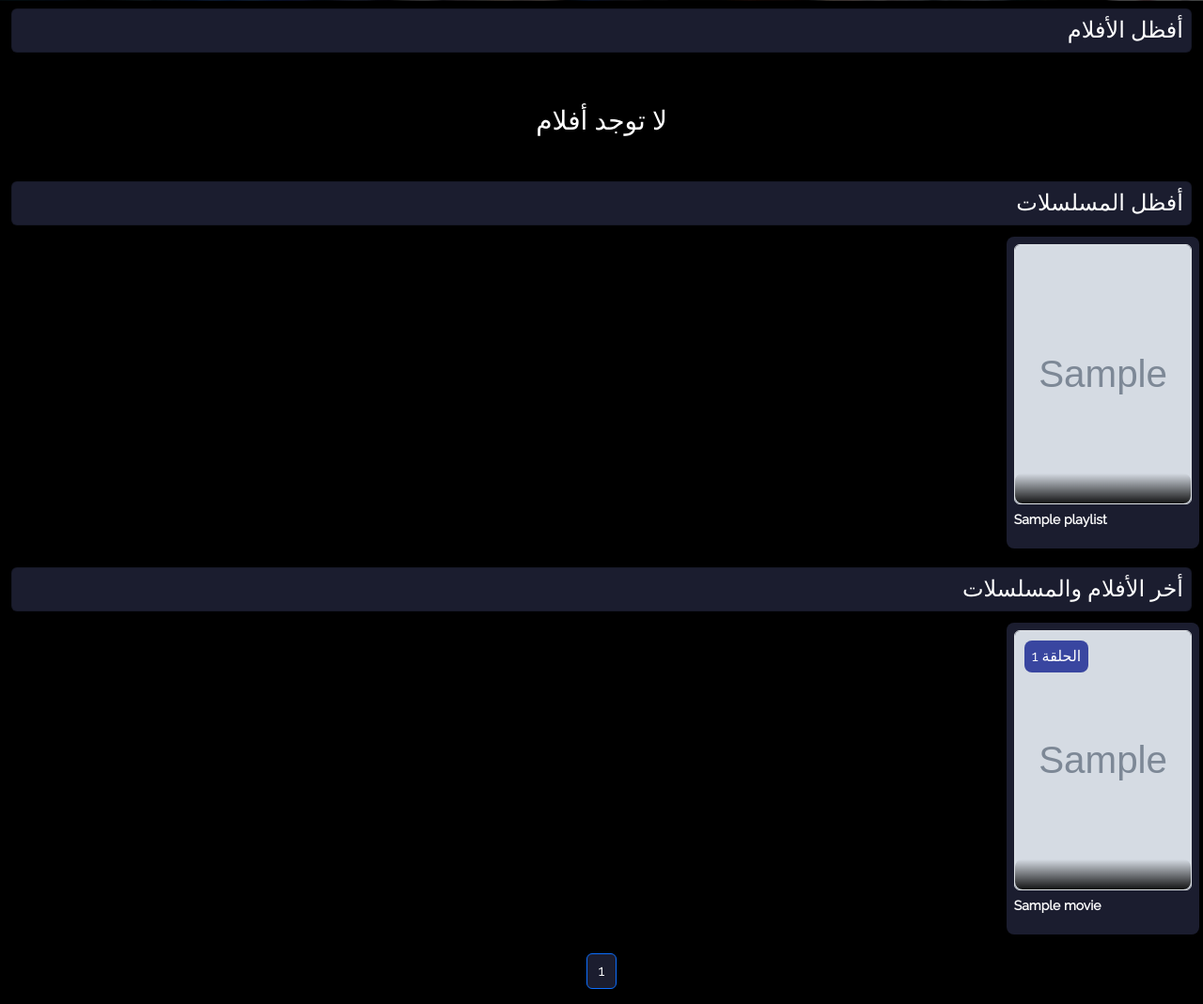
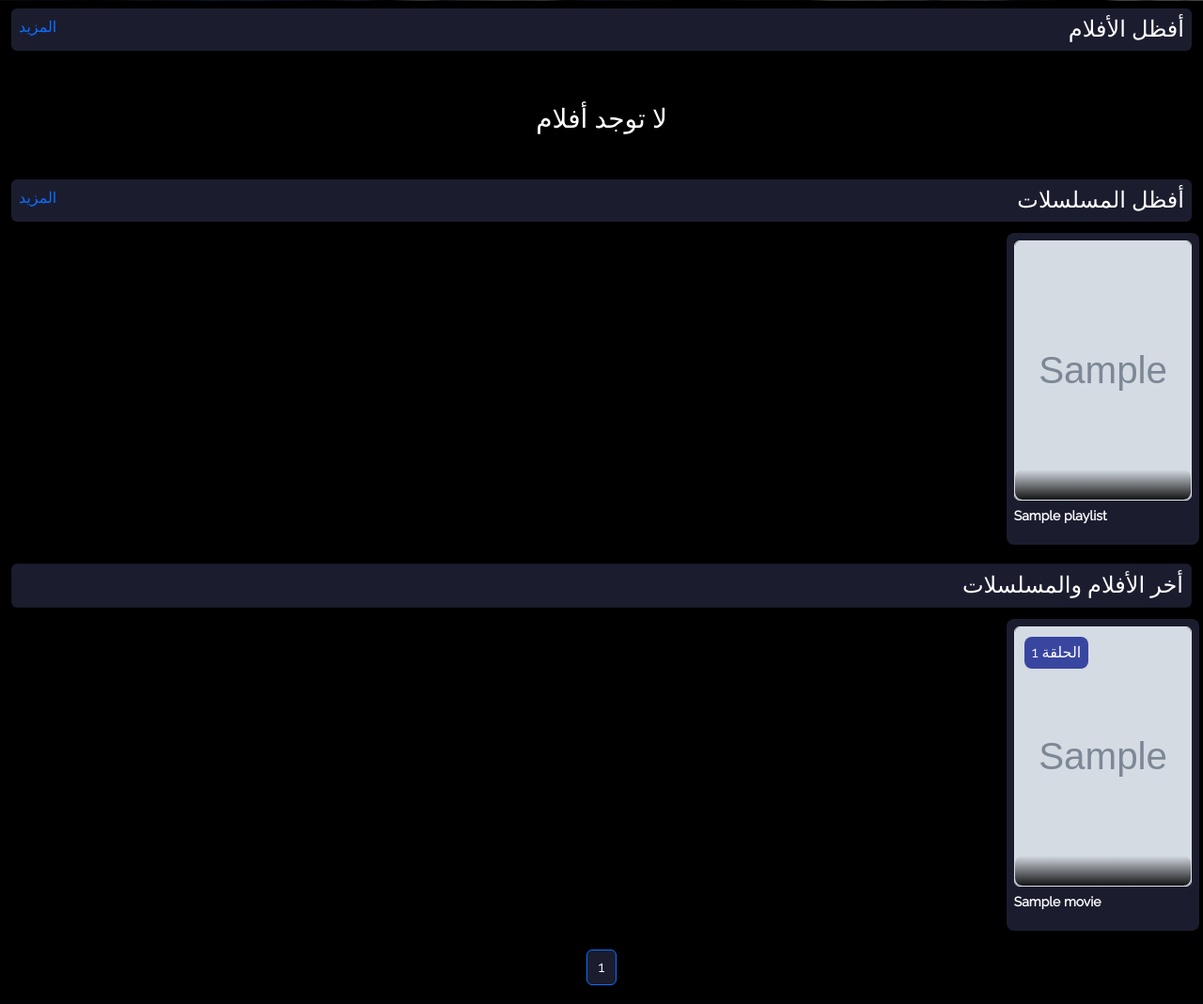
Before and after one commit to hagmir7/freedaz, a Django app: page / in a window 1280 px wide. Shown: the part 560-1629 px from the top of the page at 94% size. Run offline with Django 4.2, Linux system fonts and the light colour scheme; tables that the repository leaves empty hold one stand-in row (values such as "Sample post"); grey boxes marked "Sample" are stand-in pictures.

Commit message:
lat update

```diff
--- a/templates/base.html
+++ b/templates/base.html
@@ -5,7 +5,7 @@
 <head>
     <meta charset="UTF-8">
     <meta name="viewport" content="width=device-width, initial-scale=1.0">
-    <title>{% if title %} {{ title }} {% else %} تحمل ومشاهدة أخر الأفلام والمسلسلات {% endif %}</title>
+    <title>{% if title %} {{ title }} {% else %} تحميل ومشاهدة أخر الأفلام والمسلسلات {% endif %}</title>
     <link rel="stylesheet" href="{% static 'style.css' %}">
     {% block head %}{% endblock head %}
     <!-- Bootsrap rtl -->
--- a/templates/components/movies.html
+++ b/templates/components/movies.html
@@ -2,7 +2,7 @@
 <div class="container-xxl mt-2">
     <div class="row">
         {% for movie in movies  %}
-            <div class="p-0 m-0 mb-3 col-md-4 col-6 p-1">
+        <div class="m-0 mb-3 col-6 col-sm-4 col-md-3 col-lg-2 col-xl-2 p-1">
             <div class="movie-card m-0">
                 <div class="rounded p-0 overflow-hidden border position-relative">
                     <a href="/movie/{{ movie.slug }}">
--- a/video/templates/list/list.html
+++ b/video/templates/list/list.html
@@ -2,7 +2,7 @@
 {% load static %}
 
 {% block content %}
-<div class="container-fluid mt-2">
+<div class="container-xxl mt-2">
     <div class="row">
         {% for list in lists %}
         <div class="p-0 m-0 mb-3 col-md-2 p-1">
--- a/video/templates/movies.html
+++ b/video/templates/movies.html
@@ -2,7 +2,7 @@
 {% load static %}
 
 {% block content %}
-<div class="container-fluid mt-2">
+<div class="container-xxl mt-2">
     <div class="bg-card p-2 mb-2 d-flex">
         <a href="{% url 'movies_new' %}" class="px-2">أفلام جديدة</a>
         <a href="{% url 'movies_best' %}" class="px-2">أفلام شائعة</a>
@@ -14,7 +14,7 @@
     </div>
   <div class="row">
     {% for list in lists %}
-          <div class="p-0 m-0 mb-3 col-md-2 col-6 p-1">
+          <div class="m-0 mb-3 col-6 col-sm-4 col-md-3 col-lg-2 col-xl-2 p-1">
             <div class="movie-card">
              <div class="rounded p-0 overflow-hidden border position-relative">
                  <a href="/play-list/{{ list.slug }}">
--- a/video/templates/video/index.html
+++ b/video/templates/video/index.html
@@ -15,13 +15,14 @@
     </div>
 </div>
 
-<div class="container-fluid mt-2">
-    <div class="card bg-card mb-2">
-        <h2 class="h4 text-white p-2 m-0">أفظل الأفلام</h2>
+<div class="container-xxl mt-2">
+    <div class="bg-card mb-2 p-2 d-flex justify-content-between rounded">
+        <h2 class="h4 text-white m-0">أفظل الأفلام</h2>
+        <a href="{% url 'movies_best' %}">المزيد</a>
     </div>
     <div class="row">
         {% for movie in best_movies %}
-        <div class="m-0 mb-3 col-md-2 col-6 p-1">
+        <div class="m-0 mb-3 col-6 col-sm-4 col-md-3 col-lg-2 col-xl-2 p-1">
             <div class="movie-card m-0">
              <div class="rounded p-0 overflow-hidden border position-relative">
                  <a href="/movie/{{ movie.slug }}">
@@ -55,12 +56,13 @@
         <h1 class="text-center my-5 text-white h3">لا توجد أفلام</h1>
         {% endfor %}
     </div>
-    <div class="card bg-card mb-2">
-        <h2 class="h4 text-white p-2 m-0">أفظل المسلسلات</h2>
+    <div class="bg-card mb-2 p-2 d-flex justify-content-between rounded">
+        <h2 class="h4 text-white m-0">أفظل المسلسلات</h2>
+        <a href="{% url 'movies_best' %}">المزيد</a>
     </div>
     <div class="row">
         {% for serie in best_series %}
-        <div class="m-0 mb-3 col-md-2 col-6 p-1">
+        <div class="m-0 mb-3 col-6 col-sm-4 col-md-3 col-lg-2 col-xl-2 p-1">
             <div class="movie-card m-0">
              <div class="rounded p-0 overflow-hidden border position-relative">
                  <a href="/play-list/{{ serie.slug }}">
@@ -99,7 +101,7 @@
     </div>
     <div class="row">
         {% for video in videos %}
-        <div class="m-0 mb-3 col-md-2 col-6 p-1">
+        <div class="m-0 mb-3 col-6 col-sm-4 col-md-3 col-lg-2 col-xl-2 p-1">
             <div class="movie-card m-0">
              <div class="rounded p-0 overflow-hidden border position-relative">
                  <a href="/movie/{{ video.slug }}">
--- a/video/views.py
+++ b/video/views.py
@@ -51,7 +51,7 @@
         list = Movie.objects.filter(q, episode__isnull=True)
         playList = PlayList.objects.filter(q)
     else:
-        list = Movie.objects.filter(episode__isnull=True)
+        list = Movie.objects.filter(episode__isnull=True).order_by('-uploaded_at')
         playList = []
 
     paginator = Paginator(list, 24)
```
Also changed, not shown: templates/components/episode.html (+10 -5 lines), video/templates/anime.html (deleted, +0 -30 lines), video/templates/video/show.html (+58 -20 lines), 1 other file.
